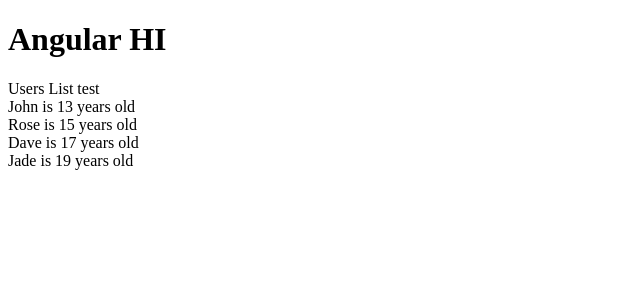
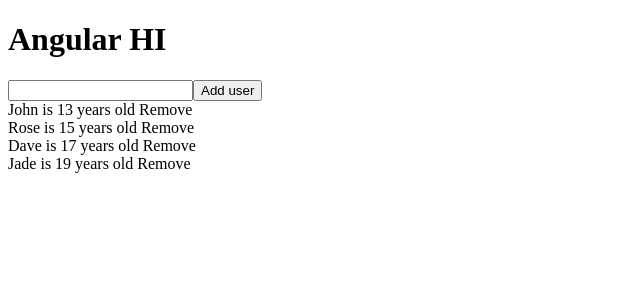
Before and after one commit to NatalieParker/Angular-Project, an Angular app in the folder 2ndAngular/: page / in a window 1280 px wide. Shown: the top 300 px of the page, without its empty margins (0-640 px from the left). Built offline with nearby package versions, Linux system fonts and the light colour scheme.

Commit message:
Created Add User Textbox
Played around with event and variable properties in html file and created functions in ts file

```diff
--- a/2ndAngular/src/app/usersList/usersList.component.html
+++ b/2ndAngular/src/app/usersList/usersList.component.html
@@ -1,5 +1,6 @@
-<div>Users List test</div>
-
+<input type="text" (change)="setNewUserName($event)" [value]="newUserName"/>
+<button (click)="addUser()">Add user</button>
 <div *ngFor="let user of users">
     {{user.name}} is {{user.age}} years old
+    <span (click)="removeUser(user.id)">Remove</span>
 </div>
--- a/2ndAngular/src/app/usersList/usersList.component.ts
+++ b/2ndAngular/src/app/usersList/usersList.component.ts
@@ -6,7 +6,7 @@
     standalone: false
 })
 export class UsersListComponent {
-    // testUsers = ["Dave", "John", "Jake", "Dirk"];
+    newUserName: string = "";
     users = [
         {
             id: '1',
@@ -28,5 +28,29 @@
             name: "Jade",
             age: 19
         }
-    ]
+    ];
+
+    removeUser(id: string): void {
+        this.users = this.users.filter(user => user.id !== id)
+        console.log("remove user", id);
+    }
+
+    setNewUserName(userName: Event): void {
+        const input = userName.target as HTMLInputElement;
+        const value = input?.value || "";
+        this.newUserName = value;
+    }
+
+    addUser(): void {
+        if (this.newUserName !== ""){
+            const uniqueId = Math.random().toString(16);
+            const newUser = {
+                id: uniqueId,
+                name: this.newUserName,
+                age: 30
+            };
+            this.users.push(newUser);
+            this.newUserName = "";
+        }
+    }
 }
```
